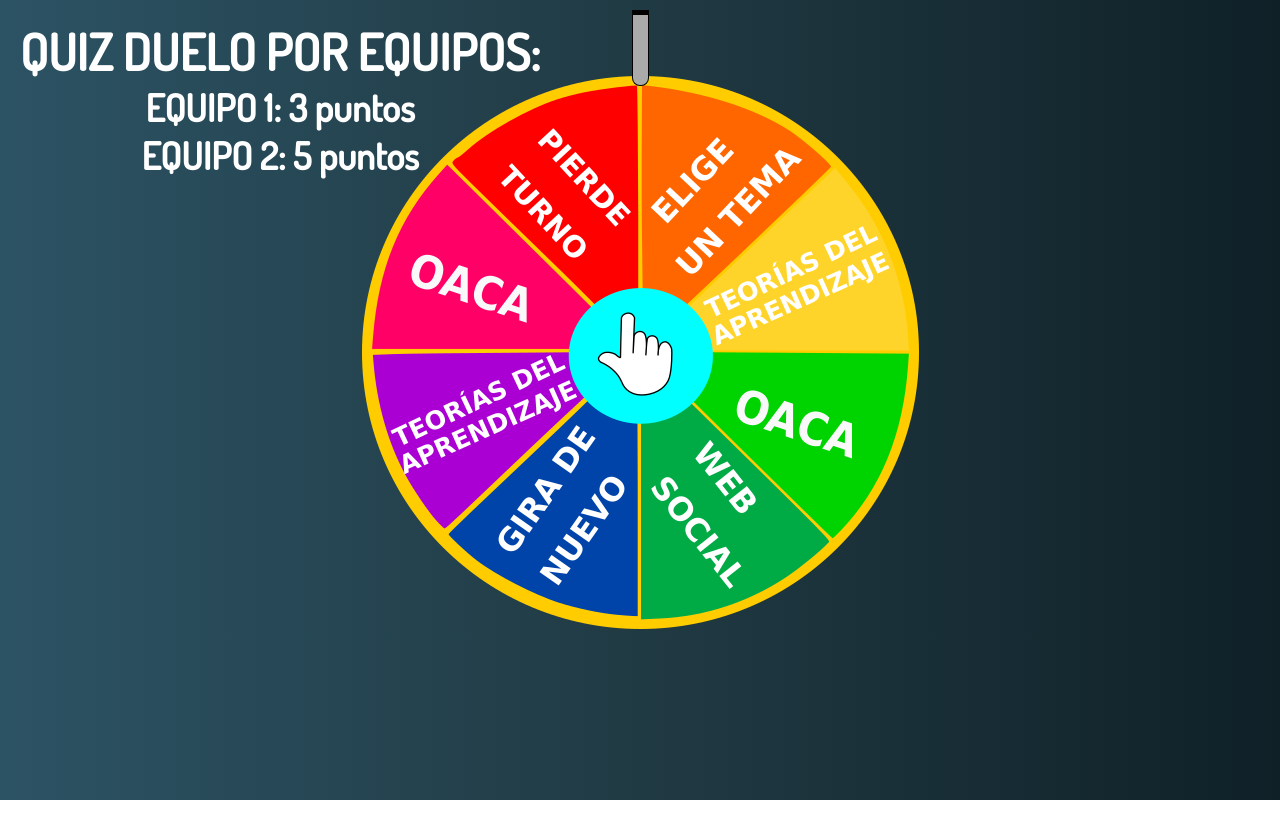
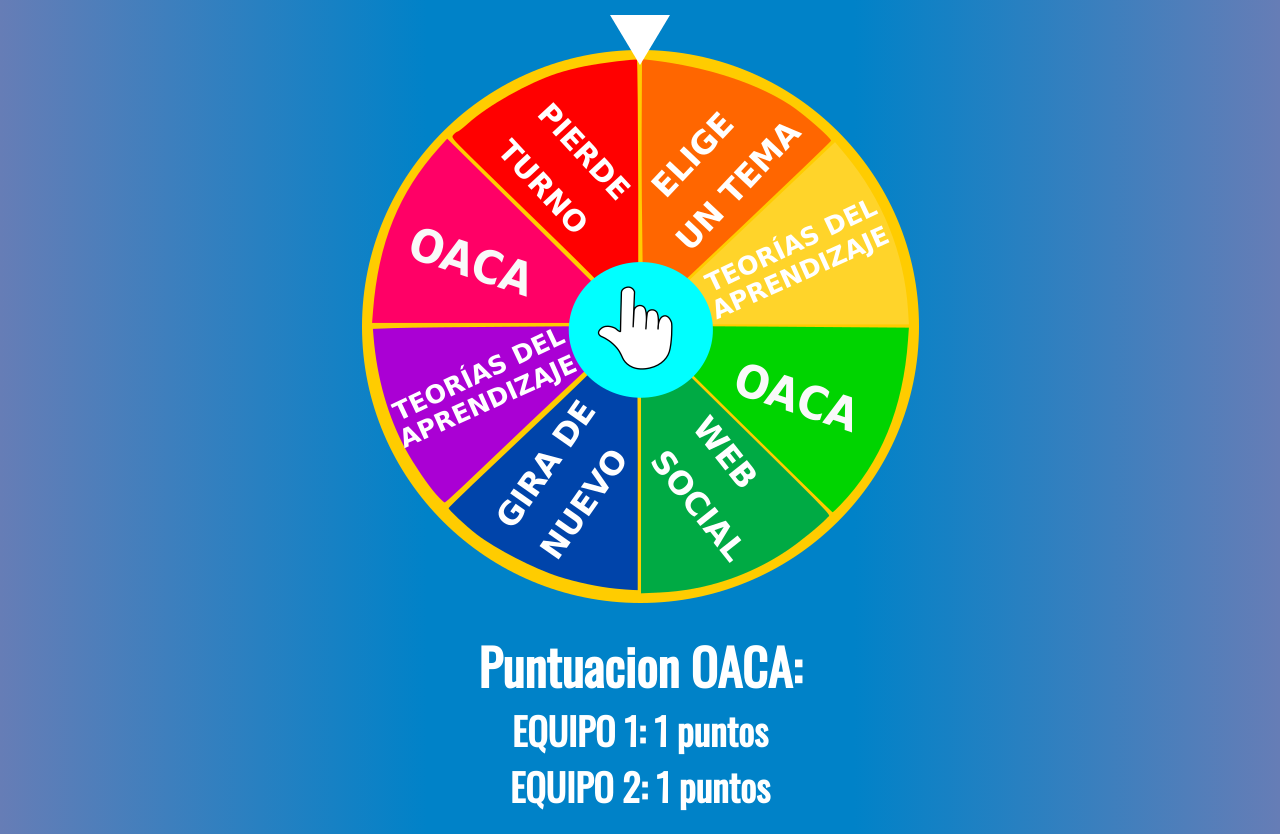
Before and after one commit to gvillarroel9/oaca, a plain HTML site: page index.html in a window 1280 px wide. Before the commit the page ends 800 px from the top, so only its background shows below. Drawn offline with nearby package versions, Linux system fonts and the light colour scheme; some packages are replaced by stand-ins of ours; a script that the page names is missing.

Commit message:
css small

```diff
--- a/css/estilo.css
+++ b/css/estilo.css
@@ -4,23 +4,33 @@
 }
 
 body {
-    font-family: 'Dosis', sans-serif;
-    background: #0F2027;  /* fallback for old browsers */
-    background: -webkit-linear-gradient(to right, #2C5364, #203A43, #0F2027);  /* Chrome 10-25, Safari 5.1-6 */
-    background: linear-gradient(to right, #2C5364, #203A43, #0F2027); /* W3C, IE 10+/ Edge, Firefox 16+, Chrome 26+, Opera 12+, Safari 7+ */
-    /* W3C, IE 10+/ Edge, Firefox 16+, Chrome 26+, Opera 12+, Safari 7+ */
+  font-family: "Oswald", sans-serif;
+  background: #667db6; /* fallback for old browsers */
+  background: -webkit-linear-gradient(
+    to right,
+    #667db6,
+    #0082c8,
+    #0082c8,
+    #667db6
+  ); /* Chrome 10-25, Safari 5.1-6 */
+  background: linear-gradient(
+    to right,
+    #667db6,
+    #0082c8,
+    #0082c8,
+    #667db6
+  ); /* W3C, IE 10+/ Edge, Firefox 16+, Chrome 26+, Opera 12+, Safari 7+ */
 }
 
 .vara {
-    height: 70px;
-    width: 15px;
-    background-color: #aaa;
+  width: 0;
+  height: 0;
+  border: 30px solid transparent;
+  border-top: 50px solid white;
+  border-bottom: 0;
   margin: auto;
   position: relative;
-    top: 10px;
-    border-radius: 0px 0px 8px 8px;
-    border: 1px solid #000;
-    border-top: 5px solid #000;
+  top: 15px;
   z-index: 1000;
 }
 
@@ -30,6 +40,9 @@ img {
 }
 
 #premio {
+  display: inline-block;
+  text-align: center;
+  margin: 0 auto;
   color: white;
   position: absolute;
   font-weight: bold;
--- a/index.html
+++ b/index.html
@@ -1,31 +1,37 @@
 <!DOCTYPE html>
 <html lang="en">
+  <head>
+    <meta charset="UTF-8" />
+    <meta name="viewport" content="width=device-width, initial-scale=1.0" />
+    <title>Aprendizaje</title>
+    <link rel="stylesheet" href="css/estilo.css" />
+    <link rel="icon" href="data:," />
+    <link rel="preconnect" href="https://fonts.googleapis.com" />
+    <link rel="preconnect" href="https://fonts.gstatic.com" crossorigin />
 
-<head>
-  <meta charset="UTF-8">
-  <meta name="viewport" content="width=device-width, initial-scale=1.0">
-  <title>Aprendizaje</title>
-  <link rel="stylesheet" href="css/estilo.css">
-  <link rel="icon" href="data:,">
-  <link rel="preconnect" href="https://fonts.googleapis.com">
-  <link rel="preconnect" href="https://fonts.gstatic.com" crossorigin>
-  <link href="https://fonts.googleapis.com/css2?family=Dosis:wght@500&display=swap" rel="stylesheet">
+    <link rel="preconnect" href="https://fonts.googleapis.com" />
+    <link rel="preconnect" href="https://fonts.gstatic.com" crossorigin />
+    <link
+      href="https://fonts.googleapis.com/css2?family=Oswald&display=swap"
+      rel="stylesheet"
+    />
   </head>
 
   <body>
-  <div id="premio">
-    <h1>QUIZ DUELO POR EQUIPOS:</h1>
-
-    <h2>EQUIPO 1: 3 puntos</h2>
-    <h2>EQUIPO 2: 5 puntos </h2>
-  </div>
-
     <div class="vara"></div>
     <div>
-    <img src="image/bitmap.png" id="ruleta">
+      <img src="image/bitmap.png" id="ruleta" />
+    </div>
+    <div style="display: flex; justify-content: center">
+      <div id="premio">
+        <h1>Puntuacion OACA:</h1>
+
+        <h2>EQUIPO 1: <span id="equipo1">1</span> puntos</h2>
+        <h2>EQUIPO 2: <span id="equipo2">1</span> puntos</h2>
+      </div>
     </div>
     <div>
-    <div id="sonido" style="display: none;">
+      <div id="sonido" style="display: none">
         <iframe src="sonido/ruleta.mp3" id="audio"></iframe>
       </div>
     </div>
@@ -34,5 +40,4 @@
     <script src="https://cdn.jsdelivr.net/npm/sweetalert2@10"></script>
     <script src="js/script.js"></script>
   </body>
-
 </html>
```
Lines whose indentation alone changed are shown as unchanged.
